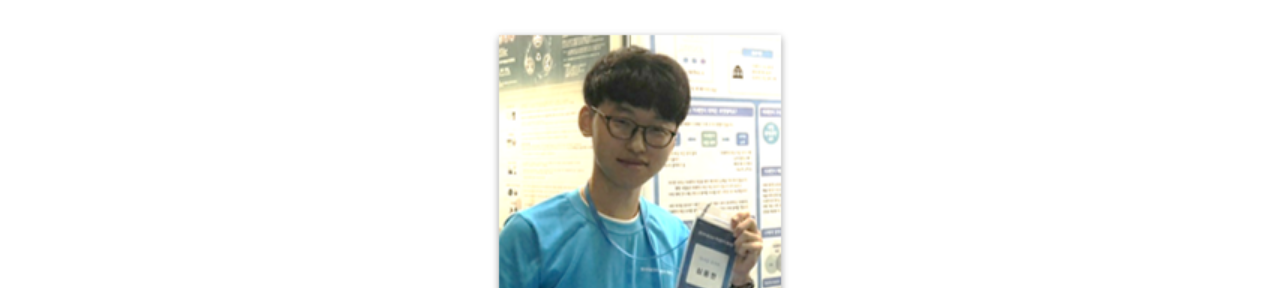
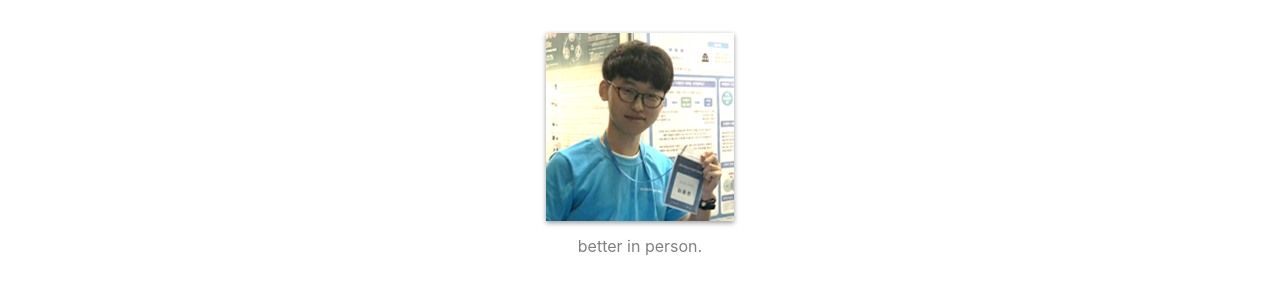
Before and after one commit to Sim-Dong-Hyun/Sim-Dong-Hyun.github.io, a website with bundled scripts: page index.html in a window 1280 px wide. Shown: the part 503-791 px from the top of the page. Built offline with nearby package versions, Linux system fonts and the light colour scheme.

Commit message:
20200915

```diff
--- a/index.html
+++ b/index.html
@@ -68,7 +68,7 @@
                 <div class="col-lg-8 mx-auto">
                     <h2>GREAT HELLO, 안녕하세요!</h2><br>
 										<p style="text-align:center; margin-bottom:5px">
-											<img src="./img/profile.jpeg" alt="profile_pic" width="300" id="profile_pic"></p>
+											<img src="./img/profile.jpeg" alt="profile_pic" width="200" id="profile_pic"></p>
 											<div style="text-align : center; margin : 0; color:gray">better in person.</div>
                     <p class="lead"><br>
 
```
